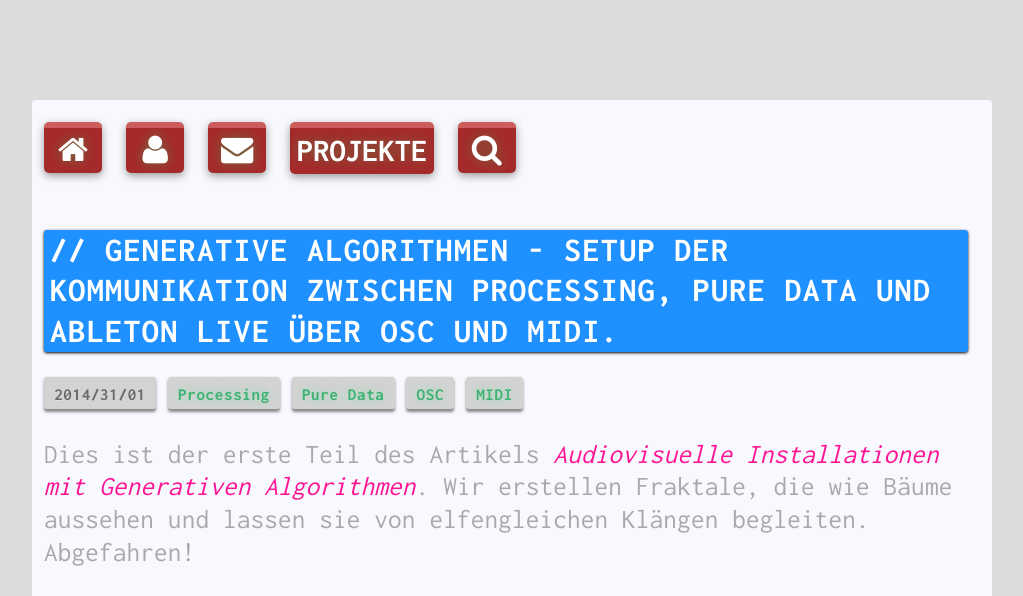
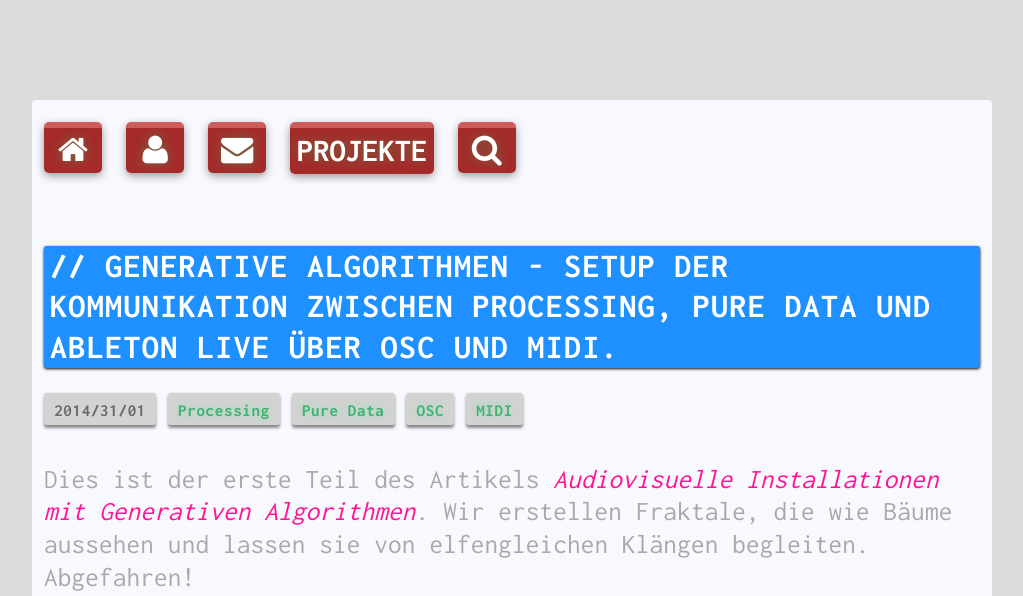
Before and after one commit to curlott/curlott.github.io, a Jekyll site: the page built from _posts/2014-01-31-generative-algorithmen-teil-01.md, in a window 1280 px wide. Shown: the top 596 px of the page, without its empty margins (128-1151 px from the left). Built offline with Jekyll 4.4.1, drawn with Linux system fonts in a browser that asks for light colours; comment, search, counter and statistics services are not loaded; some of the changed text lies outside the part shown; grey boxes are pictures that could not be loaded.

Commit message:
genalgo 01

```diff
--- a/_posts/2014-01-31-generative-algorithmen-teil-01.md
+++ b/_posts/2014-01-31-generative-algorithmen-teil-01.md
@@ -107,7 +107,7 @@
 Wenn wir jetzt unser Programm in Processing starten, dann müsste Pure Data das versprochene *C* spielen.
 
 > `makenote` kann drei Werte empfangen:
-
+>
 >   - Pitch
 >       Die Tonhöhe in Halbtonschritten
 >   - Velocity
--- a/css/main.css
+++ b/css/main.css
@@ -161,11 +161,11 @@
 
 /* line 173, ../sass/main.scss */
 div.headline-container {
-  margin: 0 12px;
+  margin: 36px 12px;
 }
 /* line 175, ../sass/main.scss */
 div.headline-container h1 {
-  margin: 44px 12px 16px 0;
+  margin: 24px 0px 16px 0;
 }
 
 /* line 179, ../sass/main.scss */
@@ -328,21 +328,27 @@
 /* line 336, ../sass/main.scss */
 p {
   padding-left: 12px;
-  padding-right: 8px;
+  padding-right: 12px;
 }
 
 /* line 340, ../sass/main.scss */
 p img {
+  height: auto;
+  margin: 24px auto;
   max-width: 100%;
-  height: auto;
+  display: inherit;
+  -moz-box-shadow: 0px 0px 6px #7a7a7a;
+  -webkit-box-shadow: 0px 0px 6px #7a7a7a;
+  box-shadow: 0px 0px 6px #7a7a7a;
+  /*IE 7 AND 8 DO NOT SUPPORT BLUR PROPERTY OF SHADOWS*/
 }
 
-/* line 344, ../sass/main.scss */
+/* line 350, ../sass/main.scss */
 strong, b {
   font-weight: bold;
 }
 
-/* line 348, ../sass/main.scss */
+/* line 354, ../sass/main.scss */
 pre, code, kbd, samp {
   color: lightgrey;
   font-family: 'Inconsolata', monospace;
@@ -352,7 +358,7 @@
   border: 1px solid #CCC;
 }
 
-/* line 359, ../sass/main.scss */
+/* line 365, ../sass/main.scss */
 pre {
   white-space: pre;
   white-space: pre-wrap;
@@ -371,18 +377,18 @@
   /*IE 7 AND 8 DO NOT SUPPORT INSET SHADOWS*/
 }
 
-/* line 378, ../sass/main.scss */
+/* line 384, ../sass/main.scss */
 pre code {
   border: 0px !important;
   padding: 0;
 }
 
-/* line 382, ../sass/main.scss */
+/* line 388, ../sass/main.scss */
 code {
   padding: 0 8px 0 12px;
 }
 
-/* line 385, ../sass/main.scss */
+/* line 391, ../sass/main.scss */
 .clear {
   clear: both;
 }
@@ -392,24 +398,24 @@
 /* Home
 /*
 /*****************************************************************************/
-/* line 400, ../sass/main.scss */
+/* line 406, ../sass/main.scss */
 blockquote {
   margin-left: 0;
   background-color: gainsboro;
-  margin: 0;
+  margin: 64px 0;
   border-left: 48px solid;
   border-right: 12px solid;
   clear: both;
 }
-/* line 407, ../sass/main.scss */
+/* line 413, ../sass/main.scss */
 blockquote.info {
   border-color: khaki;
 }
-/* line 410, ../sass/main.scss */
+/* line 416, ../sass/main.scss */
 blockquote.warning {
   border-color: brown;
 }
-/* line 413, ../sass/main.scss */
+/* line 419, ../sass/main.scss */
 blockquote.advice {
   border-color: cornflowerblue;
 }
@@ -419,12 +425,12 @@
 /* Site
 /*
 /*****************************************************************************/
-/* line 436, ../sass/main.scss */
+/* line 442, ../sass/main.scss */
 .gsc-input-box {
   height: 44px !important;
 }
 
-/* line 439, ../sass/main.scss */
+/* line 445, ../sass/main.scss */
 .cse .gsc-search-button input.gsc-search-button-v2, input.gsc-search-button-v2 {
   padding: 22px 27px !important;
 }
@@ -434,14 +440,14 @@
 /* Posts
 /*
 /*****************************************************************************/
-/* line 447, ../sass/main.scss */
+/* line 453, ../sass/main.scss */
 #disqus_thread {
   margin: 0 12px;
 }
 
 /* standard */
 @media (min-width: 570px) {
-  /* line 457, ../sass/main.scss */
+  /* line 463, ../sass/main.scss */
   #markdown-toc {
     width: 200px;
     float: right;
--- a/sass/main.scss
+++ b/sass/main.scss
@@ -171,9 +171,9 @@
     padding: 0 0 20px 0 ;
 }
 div.headline-container {
-    margin: 0 12px;
+    margin: 36px 12px;
     h1 {
-        margin: 44px 12px 16px 0;
+        margin: 24px 0px 16px 0;
     }
 }
 span.tag {
@@ -335,11 +335,17 @@
 }
 p {
     padding-left: 12px;
-    padding-right: 8px;
+    padding-right: 12px;
 }
 p img {
+    height: auto;
+    margin: 24px auto;
     max-width: 100%;
-    height: auto;
+    display: inherit;
+    -moz-box-shadow: 0px 0px 6px #7a7a7a;
+    -webkit-box-shadow: 0px 0px 6px #7a7a7a;
+    box-shadow: 0px 0px 6px #7a7a7a;
+    /*IE 7 AND 8 DO NOT SUPPORT BLUR PROPERTY OF SHADOWS*/
 }
 strong, b {
     font-weight: bold;
@@ -400,7 +406,7 @@
 blockquote {
     margin-left: 0;
     background-color: gainsboro;
-    margin: 0;
+    margin: 64px 0;
     border-left: 48px solid;
     border-right: 12px solid;
     clear: both;
```
Also changed, not shown: other parts of _posts/2014-01-31-generative-algorithmen-teil-01.md (+1 -1 lines).
